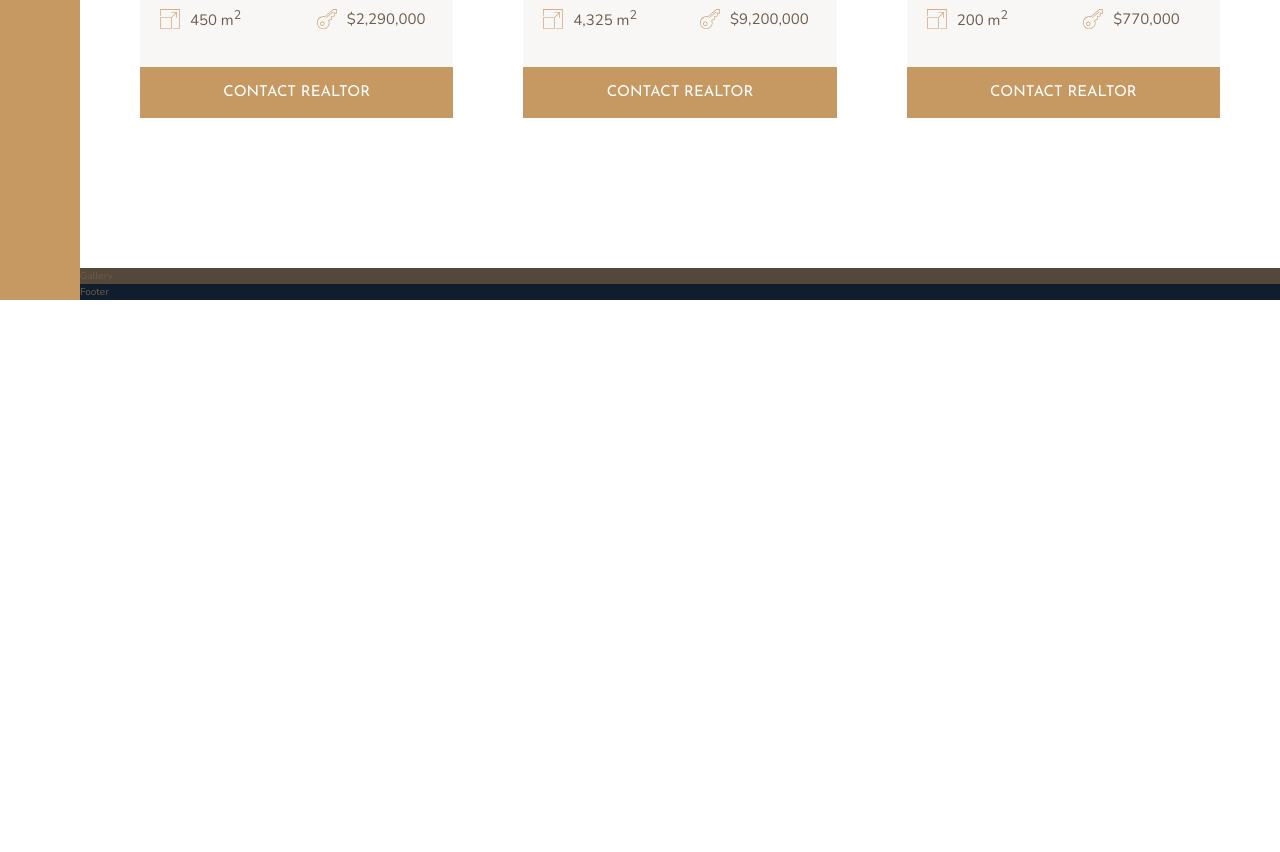
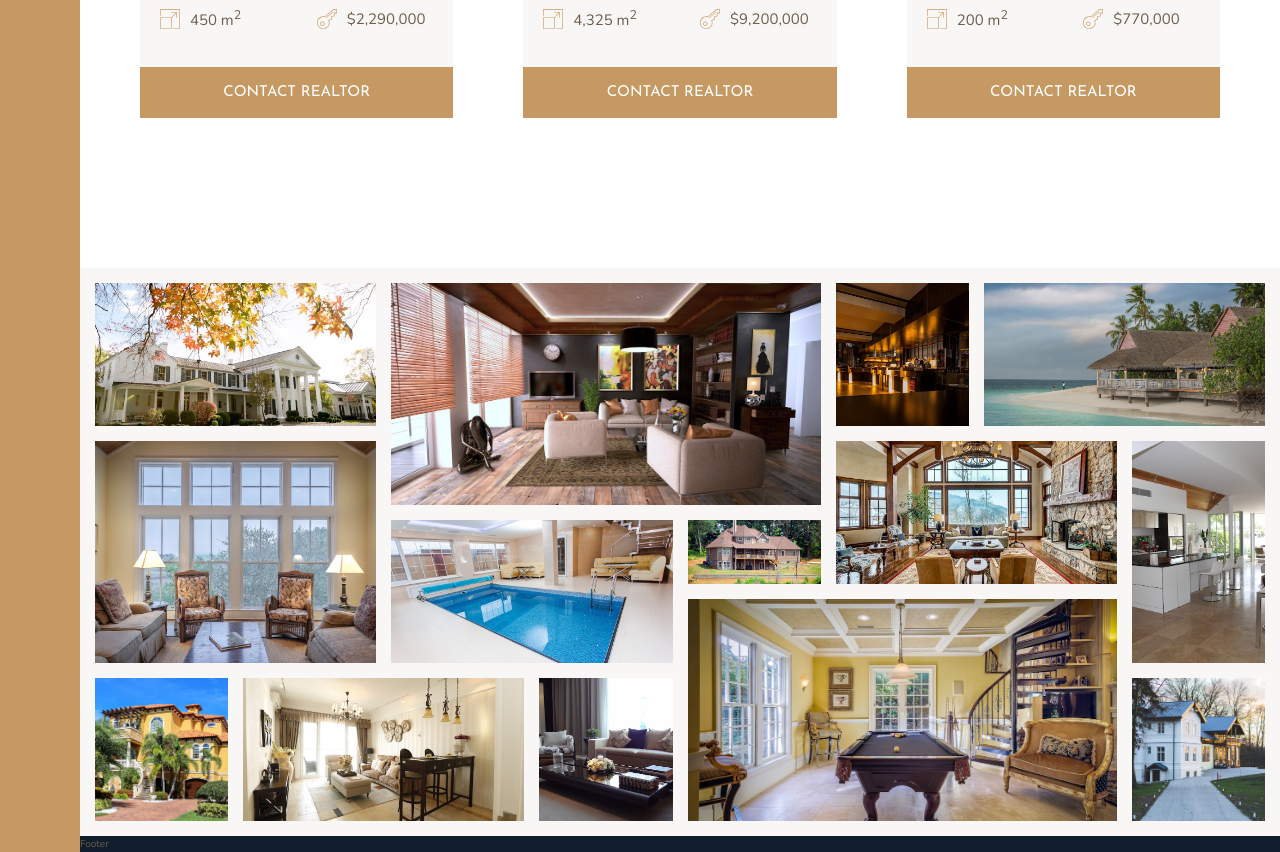
Before and after one commit to mehdichamiani/nexter, a website: page index.html in a window 1280 px wide. Shown: the part 2807-3659 px from the top of the page. Before the commit the page ends 3107 px from the top, so only its background shows below. Drawn offline with nearby package versions, Linux system fonts and the light colour scheme.

Commit message:
Gallery section finished

```diff
--- a/index.html
+++ b/index.html
@@ -313,7 +313,70 @@
 			</div>
 		</section>
 
-		<div class="gallery">Gallery</div>
+		<section class="gallery">
+			<figure class="gallery__item gallery__item--1">
+				<img src="img/gal-1.jpeg" alt="Gallery image 1" class="gallery__img" />
+			</figure>
+			<figure class="gallery__item gallery__item--2">
+				<img src="img/gal-2.jpeg" alt="Gallery image 2" class="gallery__img" />
+			</figure>
+			<figure class="gallery__item gallery__item--3">
+				<img src="img/gal-3.jpeg" alt="Gallery image 3" class="gallery__img" />
+			</figure>
+			<figure class="gallery__item gallery__item--4">
+				<img src="img/gal-4.jpeg" alt="Gallery image 4" class="gallery__img" />
+			</figure>
+			<figure class="gallery__item gallery__item--5">
+				<img src="img/gal-5.jpeg" alt="Gallery image 5" class="gallery__img" />
+			</figure>
+			<figure class="gallery__item gallery__item--6">
+				<img src="img/gal-6.jpeg" alt="Gallery image 6" class="gallery__img" />
+			</figure>
+			<figure class="gallery__item gallery__item--7">
+				<img src="img/gal-7.jpeg" alt="Gallery image 7" class="gallery__img" />
+			</figure>
+			<figure class="gallery__item gallery__item--8">
+				<img src="img/gal-8.jpeg" alt="Gallery image 8" class="gallery__img" />
+			</figure>
+			<figure class="gallery__item gallery__item--9">
+				<img src="img/gal-9.jpeg" alt="Gallery image 9" class="gallery__img" />
+			</figure>
+			<figure class="gallery__item gallery__item--10">
+				<img
+					src="img/gal-10.jpeg"
+					alt="Gallery image 10"
+					class="gallery__img"
+				/>
+			</figure>
+			<figure class="gallery__item gallery__item--11">
+				<img
+					src="img/gal-11.jpeg"
+					alt="Gallery image 11"
+					class="gallery__img"
+				/>
+			</figure>
+			<figure class="gallery__item gallery__item--12">
+				<img
+					src="img/gal-12.jpeg"
+					alt="Gallery image 12"
+					class="gallery__img"
+				/>
+			</figure>
+			<figure class="gallery__item gallery__item--13">
+				<img
+					src="img/gal-13.jpeg"
+					alt="Gallery image 13"
+					class="gallery__img"
+				/>
+			</figure>
+			<figure class="gallery__item gallery__item--14">
+				<img
+					src="img/gal-14.jpeg"
+					alt="Gallery image 14"
+					class="gallery__img"
+				/>
+			</figure>
+		</section>
 
 		<footer class="footer">Footer</footer>
 	</body>
--- a/sass/_gallery.scss
+++ b/sass/_gallery.scss
@@ -1,4 +1,89 @@
 .gallery {
-	background-color: $color-grey-dark-1;
+	background-color: $color-grey-light-1;
 	grid-column: full-start / full-end;
+
+	display: grid;
+	grid-template-columns: repeat(8, 1fr);
+	grid-template-rows: repeat(7, 5vw);
+	grid-gap: 1.5rem;
+	padding: 1.5rem;
+
+	&__item {
+		&--1 {
+			grid-row: 1 / span 2;
+			grid-column: 1 / span 2;
+		}
+
+		&--2 {
+			grid-row: 1 / span 3;
+			grid-column: 3 / span 3;
+		}
+
+		&--3 {
+			grid-row: 1 / span 2;
+			grid-column: 6 / 7;
+		}
+
+		&--4 {
+			grid-row: 1 / span 2;
+			grid-column: 7 / span 2;
+		}
+
+		&--5 {
+			grid-row: 3 / span 3;
+			grid-column: 1 / span 2;
+		}
+
+		&--6 {
+			grid-row: 4 / span 2;
+			grid-column: 3 / span 2;
+		}
+
+		&--7 {
+			grid-row: 4 / 5;
+			grid-column: 5 / 6;
+		}
+
+		&--8 {
+			grid-row: 3 / span 2;
+			grid-column: 6 / span 2;
+		}
+
+		&--9 {
+			grid-row: 3 / span 3;
+			grid-column: 8 / 9;
+		}
+
+		&--10 {
+			grid-row: 6 / span 2;
+			grid-column: 1 / 2;
+		}
+
+		&--11 {
+			grid-row: 6 / span 2;
+			grid-column: 2 / span 2;
+		}
+
+		&--12 {
+			grid-row: 6 / span 2;
+			grid-column: 4 / 5;
+		}
+
+		&--13 {
+			grid-row: 5 / span 3;
+			grid-column: 5 / span 3;
+		}
+
+		&--14 {
+			grid-row: 6 / span 2;
+			grid-column: 8 / 9;
+		}
+	}
+
+	&__img {
+		width: 100%;
+		height: 100%;
+		object-fit: cover;
+		display: block;
+	}
 }
```
Also changed, not shown: css/style.css.
